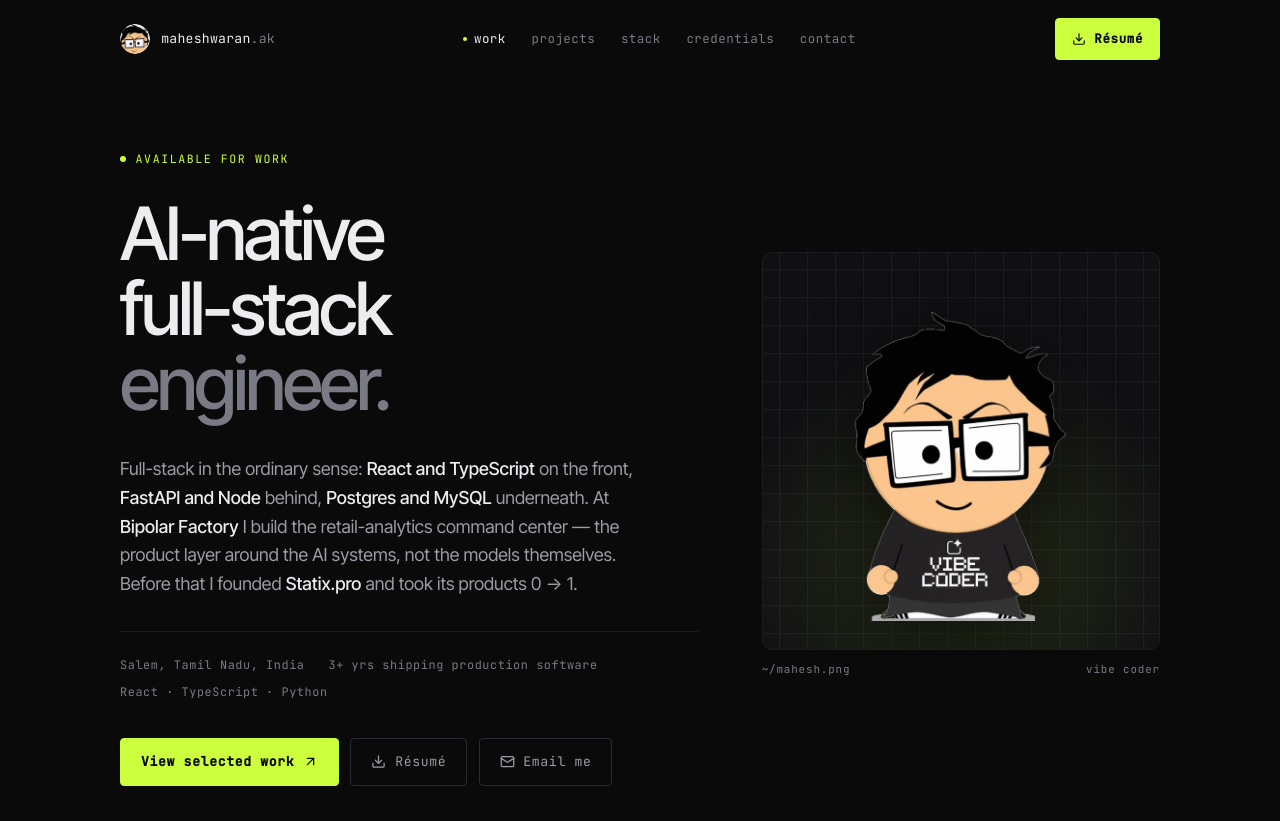
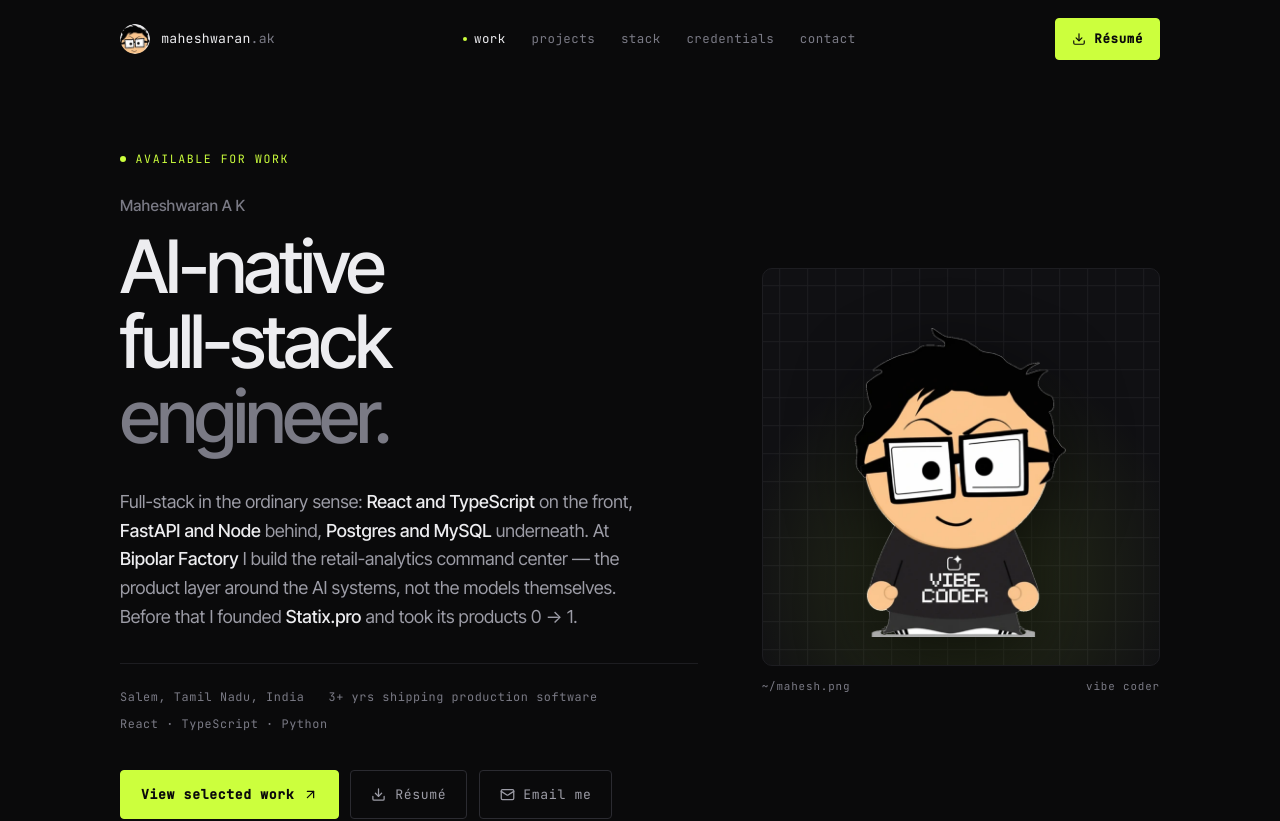
Before and after one commit to Maheshwaran325/maheshwaran-portfolio, a React (Vite) app: page / in a window 1280 px wide. Shown: the top 821 px of the page. Built offline with nearby package versions, Linux system fonts and the light colour scheme.

Commit message:
Put the name in the hero heading
The page stated the role, employer and figures but never the name beside them, leaving the strongest entity signal to the title tag alone.

```diff
--- a/scripts/emit-route-html.mjs
+++ b/scripts/emit-route-html.mjs
@@ -88,7 +88,6 @@ function personGraph() {
         image: `${SITE}/portrait.webp`,
         url: `${SITE}/`,
         email: `mailto:${PERSONAL.email}`,
-        telephone: PERSONAL.phone,
         address: {
           '@type': 'PostalAddress',
           addressLocality: 'Salem',
--- a/src/components/Hero.tsx
+++ b/src/components/Hero.tsx
@@ -12,6 +12,7 @@ export const Hero: React.FC = () => (
         </p>
 
         <h1>
+          <span className="hero-name">{PERSONAL.name}</span>
           AI-native
           <br />
           full-stack
--- a/src/index.css
+++ b/src/index.css
@@ -209,6 +209,11 @@
     margin-bottom: 1.75rem; padding-bottom: 0.08em;
   }
   .hero h1 em { font-style: normal; color: var(--fg-mute); }
+  .hero-name {
+    display: block; font-size: clamp(0.95rem, 1.2vw, 1.05rem);
+    font-weight: 500; letter-spacing: 0.01em; line-height: 1.3;
+    color: var(--fg-mute); margin-bottom: 0.8rem;
+  }
 
   .hero-lede {
     font-size: clamp(1rem, 1.4vw, 1.12rem); color: var(--fg-dim);
```
